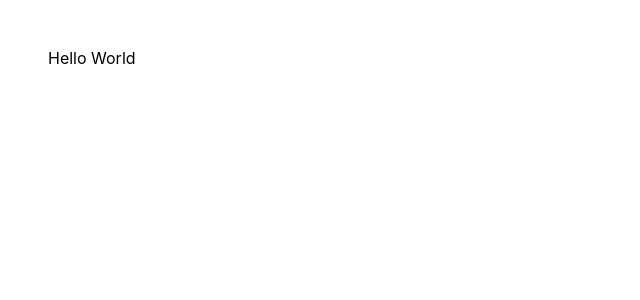
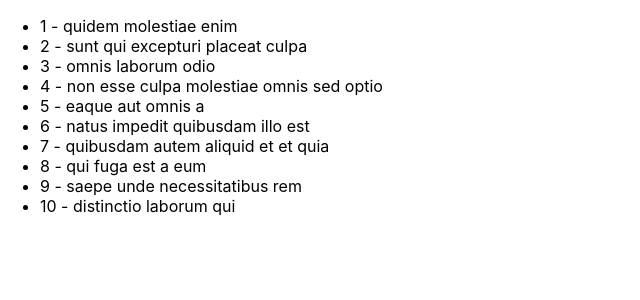
Before and after one commit to raaynaldo/rtk-query-setup-tutorial, a React (Create React App) app: page / in a window 1280 px wide. Shown: the top 300 px of the page, without its empty margins (0-640 px from the left). Built offline with nearby package versions, Linux system fonts and the light colour scheme; data requests are answered from the project's data file.

Commit message:
feat: first fetch query

```diff
--- a/src/App.js
+++ b/src/App.js
@@ -1,7 +1,11 @@
-import styles from './App.module.css';
+import Albums from './components/Albums';
 
 function App() {
-  return <div className={styles.wrapper}>Hello World</div>;
+  return (
+    <div>
+      <Albums />
+    </div>
+  );
 }
 
 export default App;
--- /dev/null
+++ b/src/components/Albums.js
@@ -0,0 +1,25 @@
+import React from 'react';
+import { useGetAlbumsQuery } from '../app/services/jsonServerApi';
+
+export default function Albums() {
+  const { data: albums = [], isLoading, isError, error } = useGetAlbumsQuery(1);
+
+  if (isLoading) {
+    return <div>loading...</div>;
+  }
+
+  if (isError) {
+    console.log({ error });
+    return <div>{error.status}</div>;
+  }
+
+  return (
+    <ul>
+      {albums.map((album) => (
+        <li key={album.id}>
+          {album.id} - {album.title}
+        </li>
+      ))}
+    </ul>
+  );
+}
```
